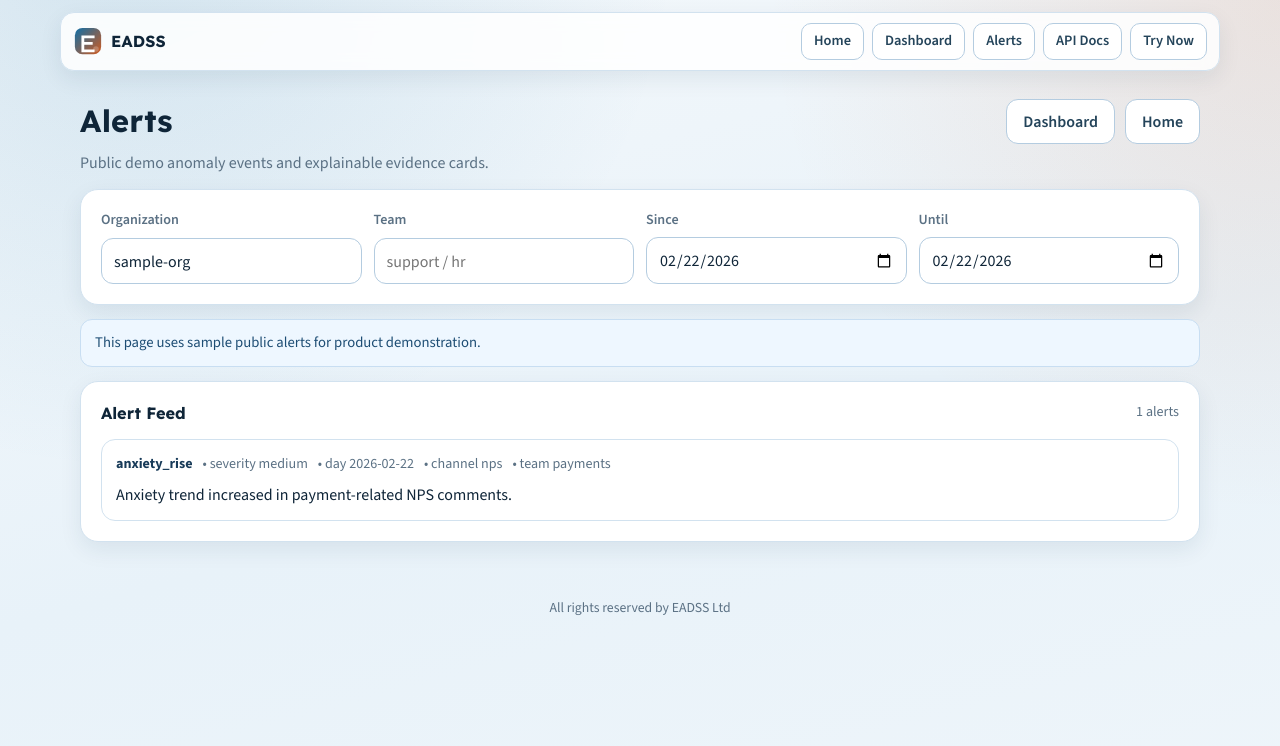
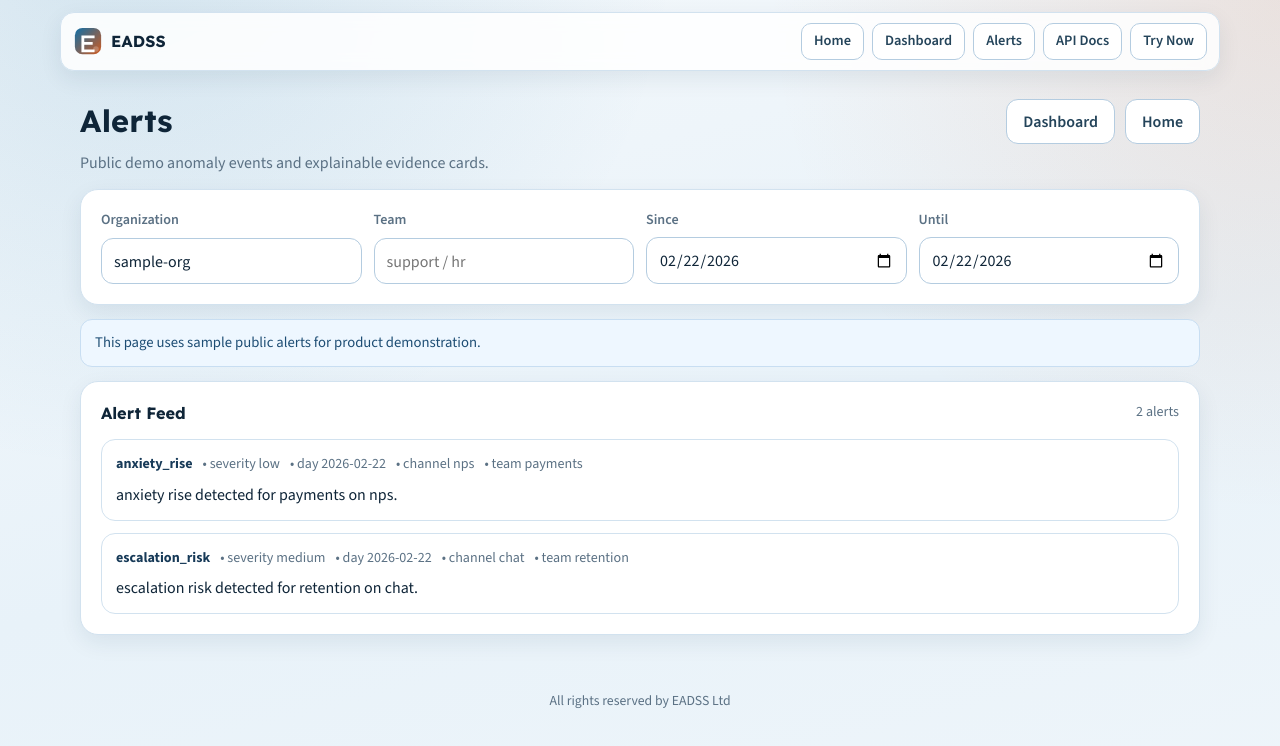
Before and after one commit to mukundhan-mohan/eadss, a Next.js app in the folder frontend/: page /alerts in a window 1280 px wide. Shown: the top 746 px of the page. Built offline with nearby package versions, Linux system fonts and the light colour scheme; no server answers.

Commit message:
prod fixes

```diff
--- a/frontend/src/app/alerts/demoData.ts
+++ b/frontend/src/app/alerts/demoData.ts
@@ -1,52 +1,41 @@
 import { AlertDetail, AlertOut } from "@/lib/api";
 
-export const demoAlerts: AlertOut[] = [
-  {
-    id: "demo-1",
-    created_at: "2026-02-23T09:30:00Z",
-    day: "2026-02-23",
-    alert_type: "emotion_spike",
-    severity: "high",
-    org_id: "sample-org",
-    team_id: "support",
-    channel: "ticket",
-    metric: "anger_count",
-    value: 18,
-    baseline: { mean: 6.2, stddev: 2.1, zscore: 5.6 },
-    message: "Anger mentions spiked 3x above baseline in support tickets.",
-  },
-  {
-    id: "demo-2",
-    created_at: "2026-02-22T14:10:00Z",
-    day: "2026-02-22",
-    alert_type: "anxiety_rise",
-    severity: "medium",
-    org_id: "sample-org",
-    team_id: "payments",
-    channel: "nps",
-    metric: "anxiety_count",
-    value: 11,
-    baseline: { mean: 5.8, stddev: 1.9, zscore: 2.7 },
-    message: "Anxiety trend increased in payment-related NPS comments.",
-  },
-  {
-    id: "demo-3",
-    created_at: "2026-02-21T18:45:00Z",
-    day: "2026-02-21",
-    alert_type: "negative_sentiment_cluster",
-    severity: "low",
-    org_id: "sample-org",
-    team_id: "onboarding",
-    channel: "survey",
-    metric: "negative_cluster_size",
-    value: 7,
-    baseline: { mean: 4.0, stddev: 1.5, zscore: 2.0 },
-    message: "Small cluster of negative onboarding survey responses detected.",
-  },
+const teams = ["support", "payments", "onboarding", "retention", "shipping", "billing"];
+const channels = ["ticket", "nps", "survey", "chat"];
+const kinds = [
+  { alert_type: "emotion_spike", metric: "anger_count" },
+  { alert_type: "anxiety_rise", metric: "anxiety_count" },
+  { alert_type: "negative_sentiment_cluster", metric: "negative_cluster_size" },
+  { alert_type: "escalation_risk", metric: "escalation_count" },
 ];
 
+export const demoAlerts: AlertOut[] = Array.from({ length: 24 }).map((_, idx) => {
+  const day = 23 - (idx % 14);
+  const k = kinds[idx % kinds.length];
+  const severity: AlertOut["severity"] = idx % 7 === 0 ? "high" : idx % 3 === 0 ? "medium" : "low";
+  const value = 6 + (idx % 10) + (severity === "high" ? 7 : severity === "medium" ? 4 : 1);
+  const mean = 3.8 + (idx % 5) * 0.7;
+  const stddev = 1.3 + (idx % 4) * 0.4;
+  const zscore = Number(((value - mean) / stddev).toFixed(1));
+
+  return {
+    id: `demo-${idx + 1}`,
+    created_at: `2026-02-${String(day).padStart(2, "0")}T${String(8 + (idx % 10)).padStart(2, "0")}:15:00Z`,
+    day: `2026-02-${String(day).padStart(2, "0")}`,
+    alert_type: k.alert_type,
+    severity,
+    org_id: "sample-org",
+    team_id: teams[idx % teams.length],
+    channel: channels[idx % channels.length],
+    metric: k.metric,
+    value,
+    baseline: { mean, stddev, zscore },
+    message: `${k.alert_type.replaceAll("_", " ")} detected for ${teams[idx % teams.length]} on ${channels[idx % channels.length]}.`,
+  };
+});
+
 export const demoAlertDetails: Record<string, AlertDetail> = {
-  "demo-1": {
+  [demoAlerts[0].id]: {
     alert: demoAlerts[0],
     evidence: [
       {
@@ -74,7 +63,7 @@ export const demoAlertDetails: Record<string, AlertDetail> = {
       },
     ],
   },
-  "demo-2": {
+  [demoAlerts[1].id]: {
     alert: demoAlerts[1],
     evidence: [
       {
@@ -89,7 +78,7 @@ export const demoAlertDetails: Record<string, AlertDetail> = {
       },
     ],
   },
-  "demo-3": {
+  [demoAlerts[2].id]: {
     alert: demoAlerts[2],
     evidence: [],
   },
```
Also changed, not shown: frontend/src/app/alerts/[id]/page.tsx (+7 -1 lines), 1 other file (tests, documents, lock files or other folders).
